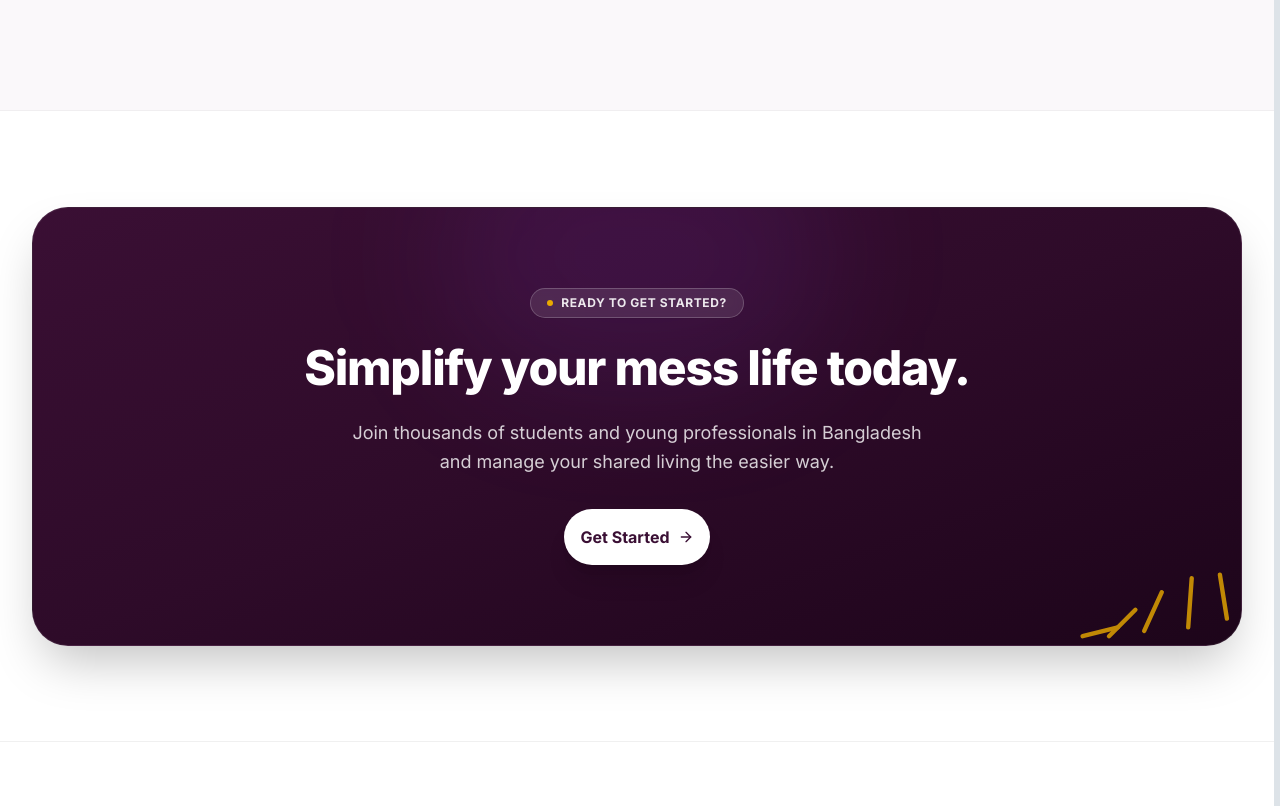
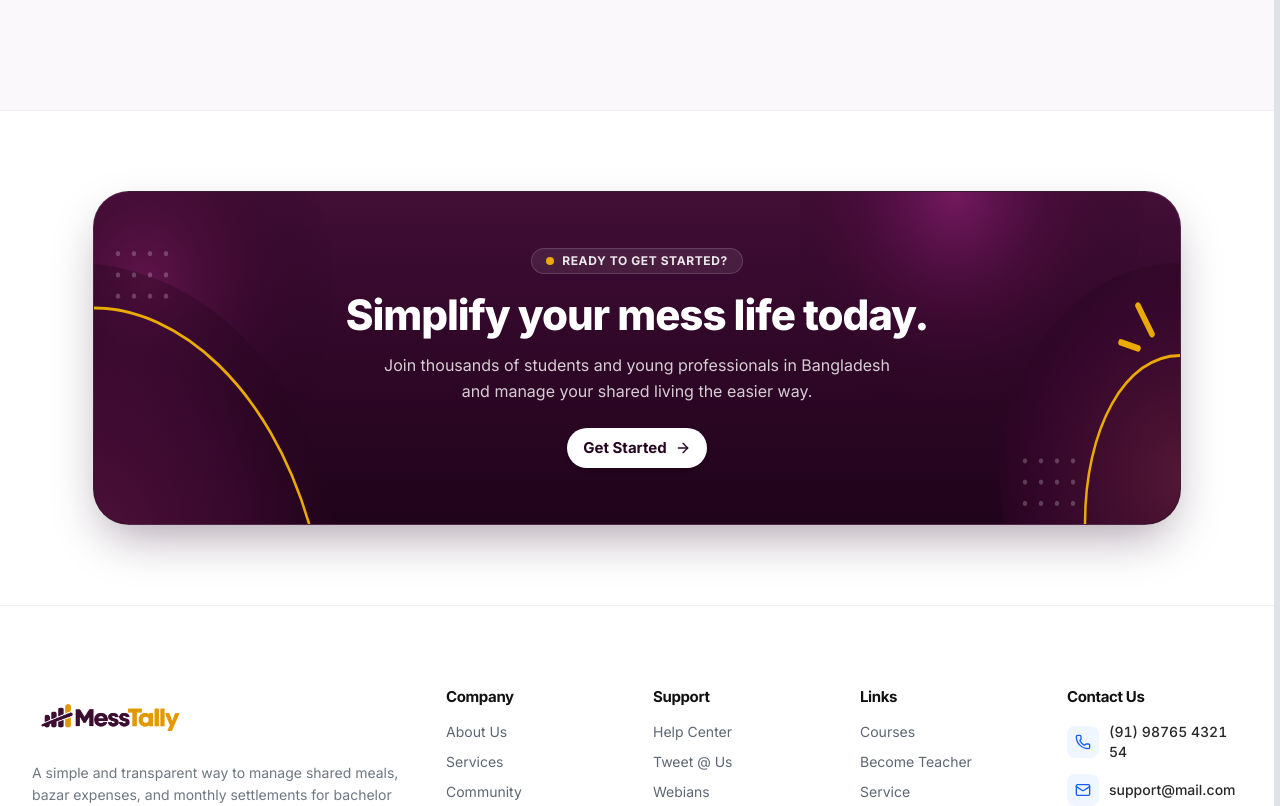
Before and after one commit to webpromahdi/mess-tally-frontend, a Next.js app: page / in a window 1280 px wide. Shown: the part 4513-5319 px from the top of the page. Built offline with nearby package versions, Linux system fonts and the light colour scheme; no server answers.

Commit message:
style: update landing page CTA design

```diff
--- a/src/components/marketing/landing-cta.tsx
+++ b/src/components/marketing/landing-cta.tsx
@@ -7,71 +7,195 @@ export function LandingCta() {
     <section
       id="cta"
       aria-labelledby="cta-heading"
-      className="w-full max-w-full overflow-hidden [contain:paint] py-16 sm:py-20 lg:py-24 bg-white dark:bg-background"
+      className="w-full max-w-full overflow-hidden [contain:paint] py-12 sm:py-16 lg:py-20 bg-white dark:bg-background"
     >
-      <div className="mx-auto max-w-7xl px-4 sm:px-6 lg:px-8">
-        {/* Deep Aubergine Card Container with Marigold Accents */}
-        <div className="relative overflow-hidden [contain:paint] rounded-3xl sm:rounded-[36px] bg-gradient-to-br from-[#3A0F34] via-[#2E0B29] to-[#1D051A] px-6 sm:px-12 lg:px-16 py-14 sm:py-18 lg:py-20 text-center shadow-2xl border border-white/[0.08]">
-          {/* Subtle background glow */}
-          <div
-            className="pointer-events-none absolute -top-20 inset-x-0 mx-auto w-full max-w-sm h-64 bg-purple-500/10 rounded-full blur-3xl overflow-hidden"
+      <div className="mx-auto max-w-6xl px-4 sm:px-6 lg:px-8">
+        {/* Main Banner Card (proportions & gradient matched to reference) */}
+        <div className="relative overflow-hidden [contain:paint] rounded-[24px] sm:rounded-[32px] md:rounded-[36px] bg-gradient-to-b from-[#420E37] via-[#2F0727] to-[#20041B] px-5 sm:px-10 lg:px-16 py-10 sm:py-12 md:py-13 lg:py-14 text-center shadow-[0_20px_50px_-12px_rgba(34,6,32,0.4)] border border-white/10">
+          {/* =========================================================================
+              Left Abstract Graphic Anchor (Matching Reference Geometry & Traced Arc)
+             ========================================================================= */}
+          <svg
             aria-hidden="true"
-          />
+            viewBox="0 0 380 280"
+            fill="none"
+            preserveAspectRatio="none"
+            className="pointer-events-none absolute left-0 top-0 h-full w-[140px] sm:w-[230px] md:w-[310px] lg:w-[380px] select-none opacity-45 sm:opacity-85 lg:opacity-100"
+          >
+            <defs>
+              <radialGradient
+                id="cta-left-glow"
+                cx="0"
+                cy="0"
+                r="1"
+                gradientUnits="userSpaceOnUse"
+                gradientTransform="translate(50, 80) rotate(25) scale(200)"
+              >
+                <stop offset="0%" stopColor="#681650" stopOpacity="0.85" />
+                <stop offset="55%" stopColor="#3C0930" stopOpacity="0.5" />
+                <stop offset="100%" stopColor="#22041B" stopOpacity="0" />
+              </radialGradient>
 
-          {/* Marigold Decorative Sunburst in Bottom Right (matching reference image) */}
-          <div
-            className="pointer-events-none absolute bottom-0 right-0 w-32 h-32 sm:w-44 sm:h-44 text-[#EAAA00] opacity-80 select-none overflow-hidden"
-            aria-hidden="true"
-          >
-            <svg
-              aria-hidden="true"
-              viewBox="0 0 100 100"
-              fill="none"
-              stroke="currentColor"
+              <radialGradient
+                id="cta-left-disc"
+                cx="0"
+                cy="0"
+                r="1"
+                gradientUnits="userSpaceOnUse"
+                gradientTransform="translate(-20, 320) scale(270)"
+              >
+                <stop offset="0%" stopColor="#58143E" stopOpacity="0.95" />
+                <stop offset="65%" stopColor="#3C0930" stopOpacity="0.75" />
+                <stop offset="100%" stopColor="#22041B" stopOpacity="0.3" />
+              </radialGradient>
+            </defs>
+
+            {/* Left Layered Abstract Orbs */}
+            <circle cx="50" cy="80" r="190" fill="url(#cta-left-glow)" />
+            <circle cx="-20" cy="320" r="260" fill="url(#cta-left-disc)" />
+
+            {/* Left Golden Arc Stroke (exact trace: begins at x=0 y=98, curves to x=215 y=280) */}
+            <path
+              d="M 0 98 C 85 98, 175 165, 215 280"
+              stroke="#EAAA00"
               strokeWidth="2.5"
               strokeLinecap="round"
-              className="w-full h-full"
-            >
-              <line x1="30" y1="90" x2="10" y2="95" />
-              <line x1="40" y1="80" x2="25" y2="95" />
-              <line x1="55" y1="70" x2="45" y2="92" />
-              <line x1="72" y1="62" x2="70" y2="90" />
-              <line x1="88" y1="60" x2="92" y2="85" />
-            </svg>
-          </div>
+            />
 
-          <div className="relative z-10 max-w-2xl mx-auto space-y-5">
-            {/* Pill Eyebrow */}
-            <div className="inline-flex items-center gap-2 rounded-full px-4 py-1.5 text-xs font-bold uppercase tracking-wider bg-white/10 text-white/90 border border-white/20 shadow-2xs backdrop-blur-xs">
-              <span className="size-1.5 rounded-full bg-[#EAAA00]" />
+            {/* Left Dot Matrix (4 cols x 3 rows at upper-left) */}
+            <g fill="white" fillOpacity="0.22">
+              <circle cx="24" cy="52" r="2.2" />
+              <circle cx="40" cy="52" r="2.2" />
+              <circle cx="56" cy="52" r="2.2" />
+              <circle cx="72" cy="52" r="2.2" />
+
+              <circle cx="24" cy="70" r="2.2" />
+              <circle cx="40" cy="70" r="2.2" />
+              <circle cx="56" cy="70" r="2.2" />
+              <circle cx="72" cy="70" r="2.2" />
+
+              <circle cx="24" cy="88" r="2.2" />
+              <circle cx="40" cy="88" r="2.2" />
+              <circle cx="56" cy="88" r="2.2" />
+              <circle cx="72" cy="88" r="2.2" />
+            </g>
+          </svg>
+
+          {/* =========================================================================
+              Right Abstract Graphic Anchor (Matching Reference Geometry & Traced Features)
+             ========================================================================= */}
+          <svg
+            aria-hidden="true"
+            viewBox="0 0 380 280"
+            fill="none"
+            preserveAspectRatio="none"
+            className="pointer-events-none absolute right-0 top-0 h-full w-[140px] sm:w-[230px] md:w-[310px] lg:w-[380px] select-none opacity-45 sm:opacity-85 lg:opacity-100"
+          >
+            <defs>
+              {/* Vibrant Top-Right Glowing Orb */}
+              <radialGradient
+                id="cta-right-orb"
+                cx="0"
+                cy="0"
+                r="1"
+                gradientUnits="userSpaceOnUse"
+                gradientTransform="translate(155, 0) rotate(45) scale(200)"
+              >
+                <stop offset="0%" stopColor="#7E1B67" stopOpacity="0.85" />
+                <stop offset="50%" stopColor="#4A0C3C" stopOpacity="0.5" />
+                <stop offset="100%" stopColor="#22041B" stopOpacity="0" />
+              </radialGradient>
+
+              {/* Bottom Right Disc behind Arc */}
+              <radialGradient
+                id="cta-right-disc"
+                cx="0"
+                cy="0"
+                r="1"
+                gradientUnits="userSpaceOnUse"
+                gradientTransform="translate(380, 240) scale(220)"
+              >
+                <stop offset="0%" stopColor="#561836" stopOpacity="0.95" />
+                <stop offset="65%" stopColor="#37072D" stopOpacity="0.75" />
+                <stop offset="100%" stopColor="#22041B" stopOpacity="0.3" />
+              </radialGradient>
+            </defs>
+
+            {/* Right Layered Abstract Circles */}
+            <circle cx="155" cy="0" r="190" fill="url(#cta-right-orb)" />
+            <circle cx="380" cy="240" r="180" fill="url(#cta-right-disc)" />
+
+            {/* Right Golden Arc Stroke (exact trace: begins at bottom x=285 y=280, curves up to x=380 y=138) */}
+            <path
+              d="M 285 280 C 285 200, 325 138, 380 138"
+              stroke="#EAAA00"
+              strokeWidth="2.5"
+              strokeLinecap="round"
+            />
+
+            {/* Right Yellow Spark Accent Bars (2 cheerful burst marks) */}
+            <g stroke="#EAAA00" strokeWidth="5.5" strokeLinecap="round">
+              {/* Upper angled spark bar */}
+              <line x1="338" y1="96" x2="352" y2="120" />
+              {/* Lower near-horizontal spark bar */}
+              <line x1="321" y1="127" x2="338" y2="132" />
+            </g>
+
+            {/* Right Dot Matrix (4 cols x 3 rows at bottom-right) */}
+            <g fill="white" fillOpacity="0.22">
+              <circle cx="225" cy="227" r="2.2" />
+              <circle cx="241" cy="227" r="2.2" />
+              <circle cx="257" cy="227" r="2.2" />
+              <circle cx="273" cy="227" r="2.2" />
+
+              <circle cx="225" cy="245" r="2.2" />
+              <circle cx="241" cy="245" r="2.2" />
+              <circle cx="257" cy="245" r="2.2" />
+              <circle cx="273" cy="245" r="2.2" />
+
+              <circle cx="225" cy="263" r="2.2" />
+              <circle cx="241" cy="263" r="2.2" />
+              <circle cx="257" cy="263" r="2.2" />
+              <circle cx="273" cy="263" r="2.2" />
+            </g>
+          </svg>
+
+          {/* =========================================================================
+              Center Foreground Content (Matching Reference Typography & Proportions)
+             ========================================================================= */}
+          <div className="relative z-10 max-w-2xl mx-auto flex flex-col items-center">
+            {/* Pill Eyebrow Badge */}
+            <div className="inline-flex items-center gap-2 rounded-full px-3.5 py-1 text-[11px] sm:text-xs font-bold uppercase tracking-wider bg-white/[0.08] text-white/90 border border-white/15 shadow-2xs backdrop-blur-xs">
+              <span className="size-2 rounded-full bg-[#EAAA00]" />
               <span>Ready to get started?</span>
             </div>
 
-            {/* Main Heading */}
+            {/* Main Headline */}
             <h2
               id="cta-heading"
-              className="text-2xl sm:text-3xl md:text-4xl lg:text-5xl font-extrabold text-white tracking-tight leading-tight"
+              className="mt-3.5 sm:mt-4 text-2xl sm:text-3xl md:text-4xl lg:text-[42px] font-extrabold text-white tracking-tight leading-[1.18]"
             >
               Simplify your mess life today.
             </h2>
 
-            {/* Body Description */}
-            <p className="text-white/80 text-sm sm:text-base md:text-lg leading-relaxed max-w-xl mx-auto">
-              Join thousands of students and young professionals in Bangladesh
+            {/* Body Description (exact 2-line desktop wrap matching reference) */}
+            <p className="mt-2.5 sm:mt-3 text-white/80 text-sm sm:text-[15px] md:text-base leading-relaxed max-w-[560px] mx-auto font-normal">
+              Join thousands of students and young professionals in Bangladesh{" "}
+              <br className="hidden sm:inline" />
               and manage your shared living the easier way.
             </p>
 
-            {/* Primary Action Button */}
-            <div className="pt-3">
+            {/* Primary Action Button (White Pill with Sleek Proportions) */}
+            <div className="mt-5 sm:mt-6">
               <Button
                 asChild
                 size="lg"
-                className="rounded-full px-8 py-3.5 sm:py-4 h-auto text-base font-bold bg-white text-[#3A0F34] hover:bg-neutral-100 shadow-xl active:scale-[0.98] transition-all group"
+                className="rounded-full px-6 sm:px-7 py-2.5 h-10 text-sm sm:text-[15px] font-bold bg-white text-[#260523] hover:bg-neutral-100 shadow-md active:scale-[0.98] transition-all group"
               >
                 <Link href="/register" id="final-cta-get-started">
                   <span>Get Started</span>
                   <ArrowRight
-                    className="size-4 transition-transform group-hover:translate-x-1"
+                    className="size-4 text-[#260523] transition-transform group-hover:translate-x-1"
                     aria-hidden="true"
                   />
                 </Link>
```
